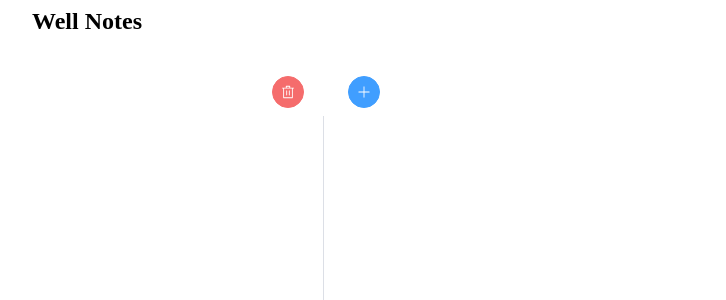
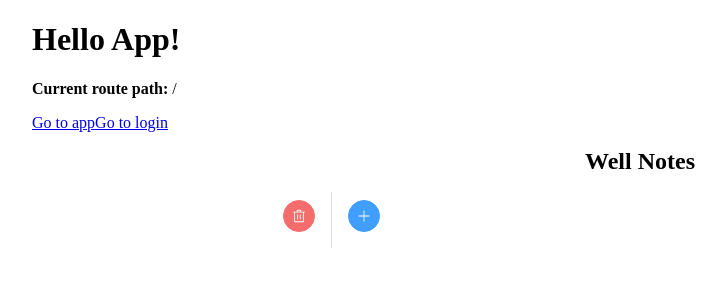
Before and after one commit to chowchow-dev/well-notes, a Vue app: page / in a window 1280 px wide. Shown: the top 300 px of the page, without its empty margins (0-726 px from the left). Built offline with nearby package versions, Linux system fonts and the light colour scheme.

Commit message:
Add basic vue router

```diff
--- a/package.json
+++ b/package.json
@@ -14,8 +14,10 @@
     "element-plus": "^2.8.1",
     "lodash-es": "^4.17.21",
     "marked": "^14.1.1",
+    "nanoid": "^5.0.7",
     "uuid": "^10.0.0",
-    "vue": "^3.4.29"
+    "vue": "^3.4.29",
+    "vue-router": "^4.4.3"
   },
   "devDependencies": {
     "@vitejs/plugin-vue": "^5.0.5",
--- a/src/App.vue
+++ b/src/App.vue
@@ -1,149 +1,11 @@
-<script setup>
-import { ref, watch, onMounted } from "vue";
-import { v4 as uuidv4 } from "uuid";
-import { Delete } from "@element-plus/icons-vue";
-import Sidebar from "./components/SideBar.vue";
-import NoteDetail from "./components/NoteDetail.vue";
-import { useLocalStorage } from "./hooks/localStorage";
-
-const KEY = "notes";
-
-const storage = useLocalStorage(KEY);
-
-const noteList = ref([]);
-const currentNote = ref(null);
-
-const assingNewActive = (note) => {
-  currentNote.value = note;
-};
-
-const addNewNote = (onAddNoteSuccess) => {
-  const newNote = {
-    id: uuidv4(),
-    title: "New note",
-    time: new Date(),
-    markdown: "",
-  };
-  noteList.value.unshift(newNote);
-  assingNewActive(newNote);
-  onAddNoteSuccess();
-};
-
-const handleSelectNote = (note) => {
-  if (noteList.value.length > 1 && currentNote.value.markdown.length === 0) {
-    noteList.value = noteList.value.filter(
-      (note) => note.id !== currentNote.value.id
-    );
-  }
-  assingNewActive(note);
-};
-
-const removeNote = () => {
-  noteList.value = noteList.value.filter(
-    (note) => note.id !== currentNote.value?.id
-  );
-  assingNewActive(noteList.value[0] || null);
-};
-
-const updateNote = (updatedNote) => {
-  console.log("UPDATING NOTE", updatedNote);
-  const note = noteList.value.find((n) => n.id === updatedNote.id);
-  if (note) {
-    note.markdown = updatedNote.markdown;
-    note.time = updatedNote.time;
-  }
-};
-
-const updateNoteTitle = (updatedNote) => {
-  const note = noteList.value.find((n) => n.id === updatedNote.id);
-  if (note) {
-    note.title = updatedNote.title;
-  }
-};
-
-watch(
-  noteList,
-  (newNoteList) => {
-    storage.setLocalData(newNoteList);
-  },
-  { deep: true }
-);
-
-onMounted(() => {
-  const notes = storage.getLocalData();
-  if (notes) {
-    noteList.value = notes;
-    assingNewActive(noteList.value[0]);
-  }
-});
-</script>
-
 <template>
-  <el-container class="app-container">
-    <el-header class="app-header">Well Notes</el-header>
-    <el-container class="app-main">
-      <el-aside class="app-sidebar">
-        <el-button
-          @click="removeNote"
-          type="danger"
-          :icon="Delete"
-          circle
-          class="remove-button"
-        />
-        <Sidebar
-          :items="noteList"
-          :currentNote="currentNote"
-          @selectNote="handleSelectNote"
-          @updateTitle="updateNoteTitle"
-        />
-      </el-aside>
-      <el-main class="app-main-content">
-        <NoteDetail
-          :currentNote="currentNote"
-          @saveNote="updateNote"
-          @addNote="addNewNote"
-        />
-      </el-main>
-    </el-container>
-  </el-container>
+  <h1>Hello App!</h1>
+  <p><strong>Current route path:</strong> {{ $route.fullPath }}</p>
+  <nav>
+    <RouterLink to="/">Go to app</RouterLink>
+    <RouterLink to="/login">Go to login</RouterLink>
+  </nav>
+  <main>
+    <RouterView />
+  </main>
 </template>
-
-<style scoped>
-.app-container {
-  height: 100%;
-}
-
-.app-header {
-  font-size: 24px;
-  font-weight: bold;
-  padding: 0;
-  margin-top: 8px;
-}
-
-.app-sidebar {
-  padding: 8px;
-  display: flex;
-  flex-direction: column;
-  gap: 8px;
-  overflow: hidden;
-}
-
-.app-main {
-  padding: 0;
-  display: flex;
-  gap: 8px;
-  max-height: calc(100vh - 100px);
-}
-
-.app-main-content {
-  padding: 8px;
-  display: flex;
-  flex-direction: column;
-  gap: 8px;
-}
-
-.remove-button {
-  align-self: flex-end;
-  margin-right: 20px;
-}
-</style>
--- /dev/null
+++ b/src/Home.vue
@@ -0,0 +1,151 @@
+<!-- eslint-disable vue/multi-word-component-names -->
+<script setup>
+import { ref, watch, onMounted } from "vue";
+import { nanoid } from "nanoid";
+import { Delete } from "@element-plus/icons-vue";
+import Sidebar from "./components/SideBar.vue";
+import NoteDetail from "./components/NoteDetail.vue";
+import { useLocalStorage } from "./hooks/localStorage";
+
+const KEY = "notes";
+
+const storage = useLocalStorage(KEY);
+
+const noteList = ref([]);
+const currentNote = ref(null);
+
+const assignActiveNote = (note) => {
+  currentNote.value = note;
+};
+
+const addNewNote = (onAddNoteSuccess) => {
+  const newNote = {
+    id: nanoid(),
+    title: "",
+    time: new Date(),
+    markdown: "",
+  };
+  noteList.value.unshift(newNote);
+  assignActiveNote(newNote);
+  onAddNoteSuccess();
+};
+
+const handleSelectNote = (note) => {
+  if (noteList.value.length > 1 && currentNote.value.markdown.length === 0) {
+    noteList.value = noteList.value.filter(
+      (note) => note.id !== currentNote.value.id
+    );
+  }
+  assignActiveNote(note);
+};
+
+const removeNote = () => {
+  noteList.value = noteList.value.filter(
+    (note) => note.id !== currentNote.value?.id
+  );
+  assignActiveNote(noteList.value[0] || null);
+};
+
+const updateNote = (updatedNote) => {
+  const note = noteList.value.find((n) => n.id === updatedNote.id);
+  if (note) {
+    note.markdown = updatedNote.markdown;
+    note.time = updatedNote.time;
+  }
+};
+
+const updateNoteTitle = (updatedNote) => {
+  const note = noteList.value.find((n) => n.id === updatedNote.id);
+  if (note) {
+    note.title = updatedNote.title;
+  }
+};
+
+watch(
+  noteList,
+  (newNoteList) => {
+    storage.setLocalData(newNoteList);
+  },
+  { deep: true }
+);
+
+onMounted(() => {
+  const notes = storage.getLocalData();
+  if (notes) {
+    noteList.value = notes;
+    assignActiveNote(noteList.value[0]);
+  }
+});
+</script>
+
+<template>
+  <el-container class="app-container">
+    <el-header class="app-header">Well Notes</el-header>
+    <el-container class="app-main">
+      <el-aside class="app-sidebar">
+        <el-button
+          @click="removeNote"
+          type="danger"
+          :icon="Delete"
+          circle
+          class="remove-button"
+        />
+        <Sidebar
+          :items="noteList"
+          :currentNote="currentNote"
+          @selectNote="handleSelectNote"
+          @updateTitle="updateNoteTitle"
+        />
+      </el-aside>
+      <el-main class="app-main-content">
+        <NoteDetail
+          :currentNote="currentNote"
+          @saveNote="updateNote"
+          @addNote="addNewNote"
+        />
+      </el-main>
+    </el-container>
+  </el-container>
+</template>
+
+<style scoped>
+.app-container {
+  height: 100%;
+}
+
+.app-header {
+  font-size: 24px;
+  font-weight: bold;
+  padding: 0;
+  padding-top: 16px;
+  margin: auto;
+}
+
+.app-sidebar {
+  padding-block: 8px;
+  padding-inline: 16px;
+  display: flex;
+  flex-direction: column;
+  gap: 8px;
+  overflow: hidden;
+  border-right: 1px solid var(--el-menu-border-color);
+}
+
+.app-main {
+  padding: 0;
+  display: flex;
+  gap: 8px;
+  max-height: calc(100vh - 100px);
+}
+
+.app-main-content {
+  padding: 8px;
+  display: flex;
+  flex-direction: column;
+  gap: 8px;
+}
+
+.remove-button {
+  align-self: flex-end;
+}
+</style>
--- /dev/null
+++ b/src/Login.vue
@@ -0,0 +1,32 @@
+<!-- eslint-disable vue/multi-word-component-names -->
+<script setup>
+import { ref } from "vue";
+import { ElForm, ElFormItem, ElInput, ElButton } from "element-plus";
+
+const username = ref("");
+const password = ref("");
+
+const handleLogin = () => {
+  // TODO: Implement login logic
+  console.log("Login attempt:", username.value, password.value);
+};
+</script>
+
+<template>
+  <div class="login-container">
+    <h2>Login</h2>
+    <el-form>
+      <el-form-item label="Username">
+        <el-input v-model="username" />
+      </el-form-item>
+      <el-form-item label="Password">
+        <el-input v-model="password" type="password" />
+      </el-form-item>
+      <el-form-item>
+        <el-button type="primary" @click="handleLogin">Login</el-button>
+      </el-form-item>
+    </el-form>
+  </div>
+</template>
+
+<style scoped></style>
--- a/src/components/NoteDetail.vue
+++ b/src/components/NoteDetail.vue
@@ -54,6 +54,14 @@ const handleSaveNote = () => {
   });
 };
 
+const handleInputChange = () => {
+  emit("saveNote", {
+    ...props.currentNote,
+    markdown: input.value,
+    time: new Date(),
+  });
+};
+
 watch(
   () => props.currentNote,
   (newVal) => {
@@ -83,6 +91,7 @@ watch(
       class="editor-input"
       ref="textareaRef"
       v-model="input"
+      @input="handleInputChange"
       @blur="handleSaveNote"
     />
     <div v-else class="editor-output" v-html="output" @click="startEdit"></div>
@@ -98,19 +107,18 @@ watch(
 
 .editor-input,
 .editor-output {
-  width: 50%;
-
+  flex-grow: 1;
   box-sizing: border-box;
   overflow: auto;
 }
 
 .editor-input {
+  width: 100%;
   border: none;
   resize: none;
   outline: none;
   padding: 16px;
   background-color: #f6f6f6;
-
   font-size: 14px;
   font-family: "Monaco", courier, monospace;
 }
--- a/src/components/SideBar.vue
+++ b/src/components/SideBar.vue
@@ -16,7 +16,7 @@ const props = defineProps({
 const emit = defineEmits(["selectNote", "updateTitle"]);
 
 const sortedItems = computed(() => {
-  return [...props.items].sort((a, b) => b.time - a.time);
+  return [...props.items].sort((a, b) => new Date(b.time) - new Date(a.time));
 });
 
 const selectNote = (note) => {
@@ -38,7 +38,7 @@ const startEditingTitle = async (note) => {
 
 const handleSubmitTitle = (note) => {
   if (note.title.trim() === "") {
-    note.title = "New note";
+    note.title = "";
   }
   editingTitleId.value = null;
   emit("updateTitle", note);
@@ -46,11 +46,12 @@ const handleSubmitTitle = (note) => {
 </script>
 
 <template>
-  <el-menu :default-active="currentNote?.id.toString()">
+  <el-menu :default-active="currentNote?.id">
+    <transition-group name="list" tag="el-menu">
       <el-menu-item
         v-for="note in sortedItems"
         :key="note.id"
-      :index="note.id.toString()"
+        :index="note.id"
         @click="selectNote(note)"
       >
         <el-input
@@ -66,16 +67,19 @@ const handleSubmitTitle = (note) => {
 
         <template v-else>
           <el-text
-          @click.prevent="startEditingTitle(note)"
+            @click.stop="startEditingTitle(note)"
             class="title-text"
             truncated
           >
-          {{ note.title }}
+            {{ note.title || note.id }}
           </el-text>
         </template>
 
-      <span class="note-time">{{ getFormattedTime(note.time, "short") }}</span>
+        <span class="note-time">
+          {{ getFormattedTime(new Date(note.time), "short") }}
+        </span>
       </el-menu-item>
+    </transition-group>
   </el-menu>
 </template>
 
@@ -83,6 +87,7 @@ const handleSubmitTitle = (note) => {
 .el-menu {
   flex-grow: 1;
   overflow-y: auto;
+  border-right: none;
 }
 
 .el-menu-item {
@@ -107,4 +112,20 @@ const handleSubmitTitle = (note) => {
   font-size: 0.8em;
   color: #999;
 }
+
+.list-move,
+.list-enter-active,
+.list-leave-active {
+  transition: all 0.5s ease;
+}
+
+.list-enter-from,
+.list-leave-to {
+  opacity: 0;
+  transform: translateX(30px);
+}
+
+.list-leave-active {
+  position: absolute;
+}
 </style>
--- a/src/utils/time.js
+++ b/src/utils/time.js
@@ -1,4 +1,5 @@
 export function getFormattedTime(time, format = "full") {
+  console.log({ time });
   const hours = time.getHours().toString().padStart(2, "0");
   const minutes = time.getMinutes().toString().padStart(2, "0");
 
```
Also changed, not shown: src/main.js (+14 -11 lines), src/router.js (added, +17 -0 lines), 1 other file (tests, documents, lock files or other folders). Lines whose indentation alone changed are shown as unchanged.
